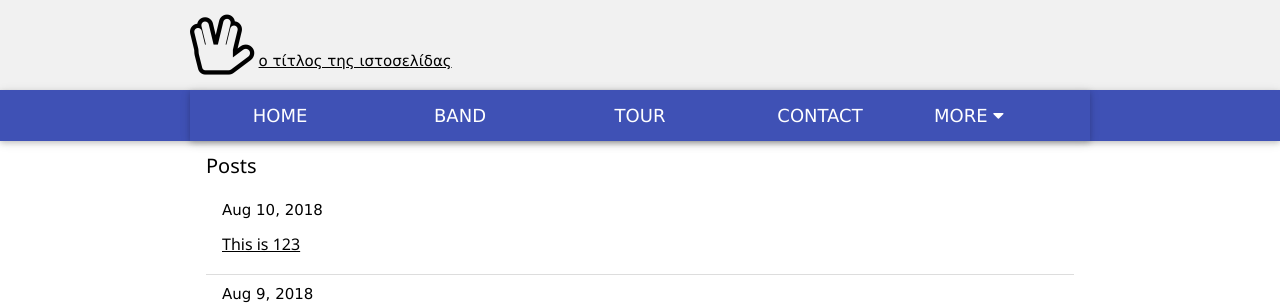
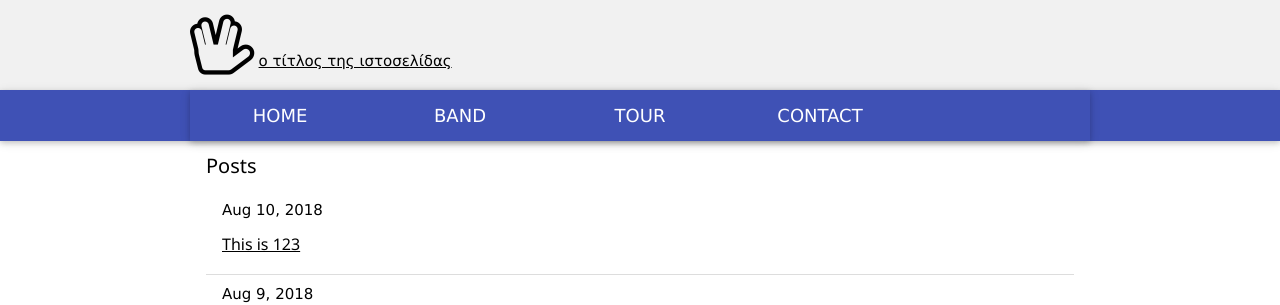
Before and after one commit to mrubyz/test, a Jekyll site: the page built from index.md, in a window 1280 px wide. Shown: the top 305 px of the page. Built offline with Jekyll 4.4.1, drawn with Linux system fonts in a browser that asks for light colours; formulas are drawn with MathJax 3.

Commit message:
Update nav.html

```diff
--- a/_includes/nav.html
+++ b/_includes/nav.html
@@ -5,14 +5,7 @@
     <a href="#band" style="width:20%" class="w3-bar-item w3-button w3-padding-large w3-hide-small">BAND</a>
     <a href="#tour" style="width:20%"  class="w3-bar-item w3-button w3-padding-large w3-hide-small">TOUR</a>
     <a href="#contact" style="width:20%" class="w3-bar-item w3-button w3-padding-large w3-hide-small">CONTACT</a>
-    <div style="width:20%" class="w3-dropdown-hover w3-hide-small">
-      <button class="w3-padding-large w3-button" title="More">MORE <i class="fa fa-caret-down"></i></button>
-      <div class="w3-dropdown-content w3-bar-block w3-card-4">
-        <a href="#" class="w3-bar-item w3-button">Merchandise</a>
-        <a href="#" class="w3-bar-item w3-button">Extras</a>
-        <a href="#" class="w3-bar-item w3-button">Media</a>
-      </div>
-    </div>
+
 
   </div>
 </div>
@@ -22,12 +15,8 @@
   <a href="#" class="w3-bar-item w3-button">BAND</a>
   <a href="#" class="w3-bar-item w3-button">TOUR</a>
   <a href="#" class="w3-bar-item w3-button">CONTACT</a>
-  <div class="w3-bar-item w3-button" onclick="myAccFunc()">
-  MORE <i class="fa fa-caret-down"></i></div>
-  <div id="demoAcc" class="w3-hide w3-white w3-card-4">
-    <a href="#" class="w3-bar-item w3-button">Link1</a>
-    <a href="#" class="w3-bar-item w3-button">Link2</a>
-  </div>
+
+
 </div>
 
 
```
Also changed, not shown: other parts of _includes/nav.html (+1 -11 lines).
